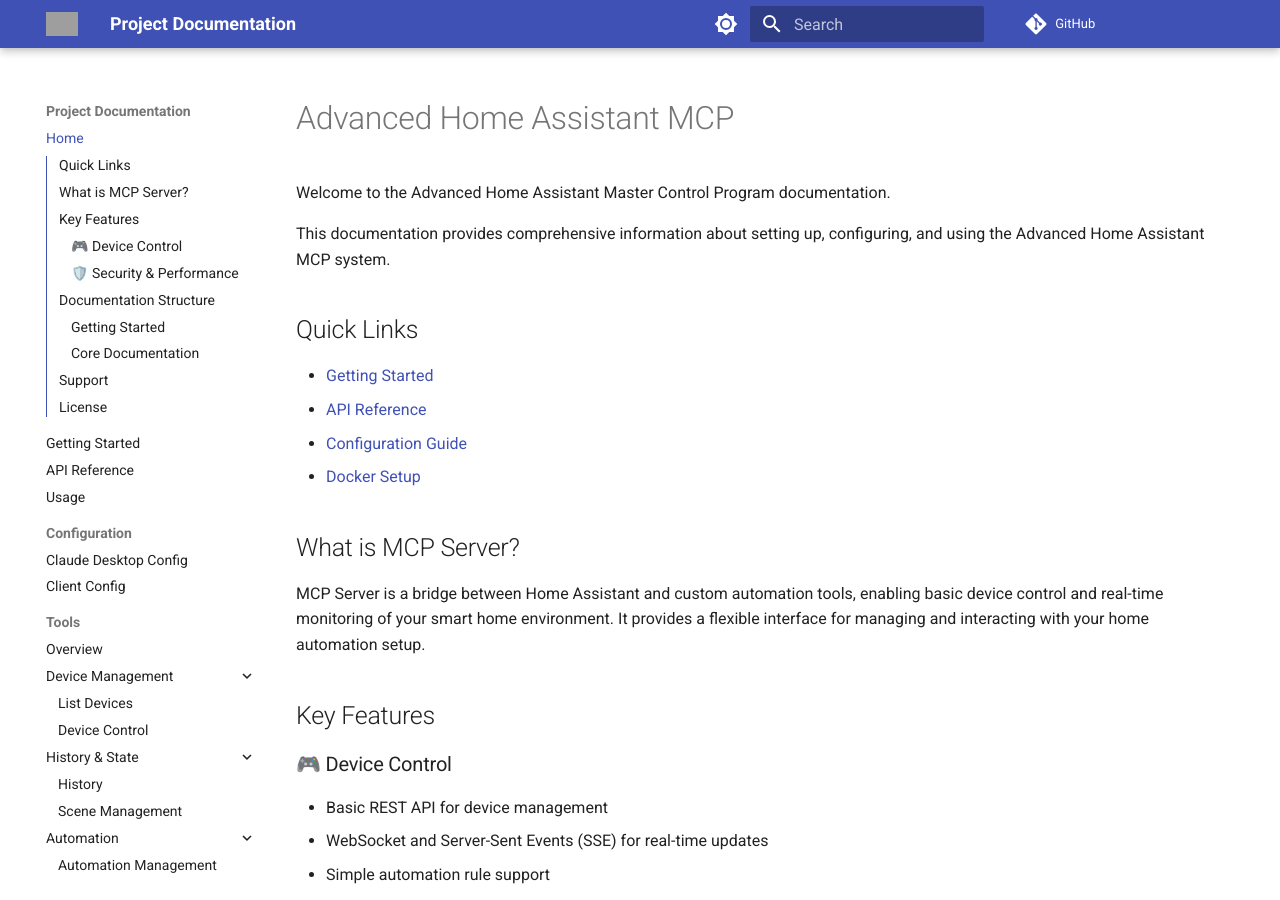
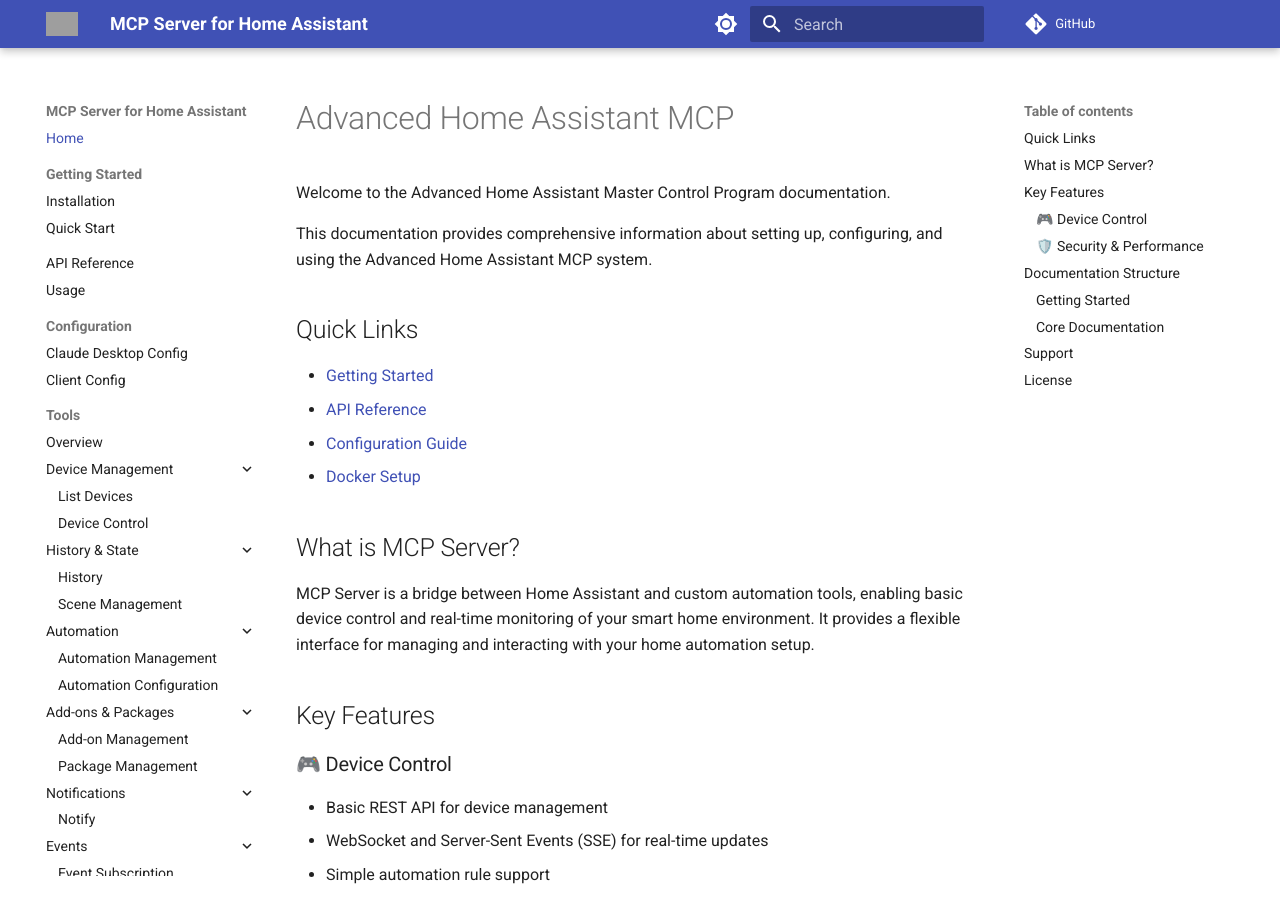
Before and after one commit to lpgn/advanced-homeassistant-mcp, an MkDocs documentation site: the page built from docs/index.md, in a window 1280 px wide and 900 px high. Built offline with MkDocs 1.6.1 and Material for MkDocs 9.7.7, drawn with Linux system fonts in a browser that asks for light colours; comment, search, counter and statistics services are not loaded; grey boxes are pictures that could not be loaded.

Commit message:
docs: Refine MkDocs configuration and GitHub Actions deployment
- Update site name, description, and documentation structure
- Enhance MkDocs theme features and navigation
- Modify documentation navigation to use nested structure
- Improve GitHub Actions workflow with more robust deployment steps
- Add site directory configuration for GitHub Pages

```diff
--- a/mkdocs.yml
+++ b/mkdocs.yml
@@ -1,11 +1,23 @@
-site_name: Project Documentation
+site_name: MCP Server for Home Assistant
 site_url: https://jango-blockchained.github.io/advanced-homeassistant-mcp
 repo_url: https://github.com/jango-blockchained/advanced-homeassistant-mcp
+site_description: Home Assistant MCP Server Documentation
+# Add this to handle GitHub Pages serving from a subdirectory
+site_dir: site/advanced-homeassistant-mcp
 
 theme:
   name: material
   logo: assets/images/logo.png
   favicon: assets/images/favicon.ico
+  features:
+    - navigation.instant
+    - navigation.tracking
+    - navigation.sections
+    - navigation.expand
+    - navigation.top
+    - search.suggest
+    - search.highlight
+    - content.code.copy
   palette:
     - scheme: default
       primary: indigo
@@ -19,18 +31,6 @@
       toggle:
         icon: material/brightness-4
         name: Switch to light mode
-  features:
-    - navigation.instant
-    - navigation.tracking
-    - navigation.sections
-    - navigation.expand
-    - navigation.top
-    - search.suggest
-    - search.highlight
-    - content.code.copy
-    - content.tabs.link
-    - content.tooltips
-    - toc.integrate
 
 markdown_extensions:
   - pymdownx.highlight:
@@ -61,8 +61,10 @@
 
 nav:
   - Home: index.md
-  - Getting Started: getting-started.md
-  - API Reference: api.md
+  - Getting Started:
+    - Installation: getting-started/installation.md
+    - Quick Start: getting-started/quickstart.md
+  - API Reference: api/index.md
   - Usage: usage.md
   - Configuration:
     - Claude Desktop Config: claude_desktop_config.md
```
Also changed, not shown: 1 other file.
